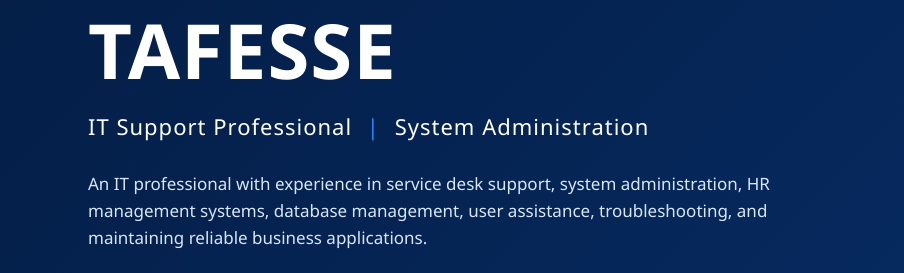
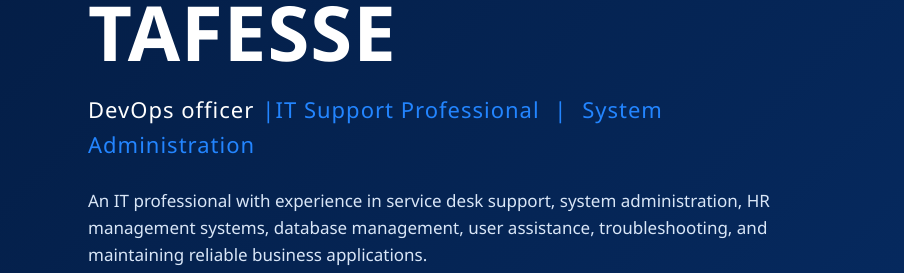
Before and after one commit to JoseeLast/Yoseph-Portfolio, a plain HTML site: page index.html in a window 1280 px wide. Shown: the part 309-582 px from the top of the page, 376-1280 px from the left. Drawn offline with Linux system fonts and the light colour scheme.

Commit message:
Update index.html

```diff
--- a/index.html
+++ b/index.html
@@ -75,7 +75,7 @@
                 <div class="hero-content">
                     <p class="hello-text">Hello, I'm</p>
                     <h1>Yoseph Tesfaye Tafesse</h1>
-                    <h2>IT Support Professional <span aria-hidden="true">|</span> System Administration</h2>
+                    <h2> DevOps officer<span aria-hidden="true">|IT Support Professional <span aria-hidden="true">|</span> System Administration</h2>
                     <p class="hero-description">
                         An IT professional with experience in service desk support, system administration,
                         HR management systems, database management, user assistance, troubleshooting, and
@@ -229,7 +229,7 @@
                         <div class="timeline-dot" aria-hidden="true"></div>
                         <div class="timeline-content">
                             <span class="timeline-date">09/2026 – Present</span>
-                            <h3>DevOps Engineer</h3>
+                            <h3>DevOps officer</h3>
                             <h4>Berhan Bank S.C.</h4>
                             <p>Addis Ababa, Ethiopia</p>
                             <ul>
```
